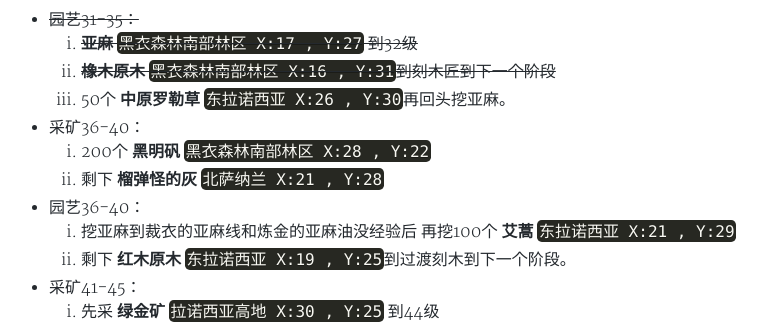
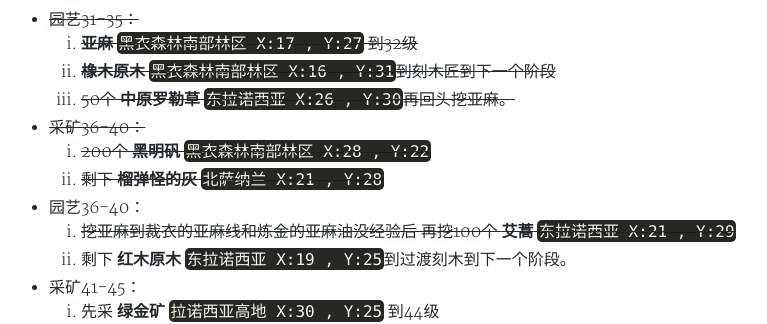
Before and after one commit to JiMo258/jimo258.github.io, a Jekyll site: the page built from _posts/2018-12-31-FFXIV.md, in a window 1280 px wide and 900 px high, scrolled down 1094 px. Shown: the part 161-485 px from the top of the window, without its empty margins (263-1030 px from the left). Built offline with Jekyll 4.4.1, drawn with Linux system fonts in a browser that asks for light colours; nearby versions of some CDN libraries; a style sheet for code colours, icons or effects is not loaded.

Commit message:
修改内容

```diff
--- a/_posts/2018-12-31-FFXIV.md
+++ b/_posts/2018-12-31-FFXIV.md
@@ -35,15 +35,15 @@ FF14采集前50级计划
 - ~~园艺31-35：~~
     1. ~~**亚麻** `黑衣森林南部林区 X:17 , Y:27` 到32级~~
     2. ~~**橡木原木** `黑衣森林南部林区 X:16 , Y:31`到刻木匠到下一个阶段~~
-    3. 50个 **中原罗勒草** `东拉诺西亚 X:26 , Y:30`再回头挖亚麻。
+    3. ~~50个 **中原罗勒草** `东拉诺西亚 X:26 , Y:30`再回头挖亚麻。~~
 
-- 采矿36-40：
-    1. 200个 **黑明矾** `黑衣森林南部林区 X:28 , Y:22`
-    2. 剩下 **榴弹怪的灰** `北萨纳兰 X:21 , Y:28`
+- ~~采矿36-40：~~
+    1. ~~200个 **黑明矾** `黑衣森林南部林区 X:28 , Y:22`~~
+    2. ~~剩下 **榴弹怪的灰** `北萨纳兰 X:21 , Y:28`~~
 
 - 园艺36-40：
-    1. 挖亚麻到裁衣的亚麻线和炼金的亚麻油没经验后
-    再挖100个 **艾蒿** `东拉诺西亚 X:21 , Y:29`
+    1. ~~挖亚麻到裁衣的亚麻线和炼金的亚麻油没经验后
+    再挖100个 **艾蒿** `东拉诺西亚 X:21 , Y:29`~~
     2. 剩下 **红木原木** `东拉诺西亚 X:19 , Y:25`到过渡刻木到下一个阶段。
 
 - 采矿41-45：
```
